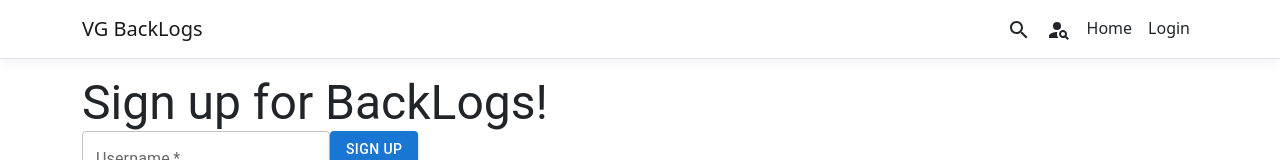
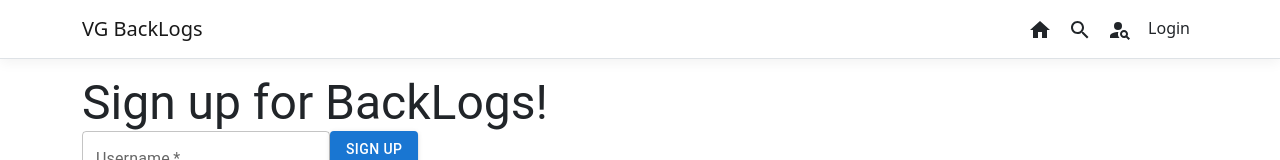
Before and after one commit to The-Appletuns/backlogs, a React (Create React App) app in the folder ClientApp/: page /signup in a window 1280 px wide. Shown: the top 160 px of the page. Built offline with nearby package versions, Linux system fonts and the light colour scheme.

Commit message:
added search routes

```diff
--- a/ClientApp/src/AppRoutes.js
+++ b/ClientApp/src/AppRoutes.js
@@ -1,5 +1,6 @@
 import { Home } from "./components/Home";
 import { LogIn } from "./components/LogIn";
+import { SearchGame } from "./components/SearchGame";
 import { SearchUser } from "./components/SearchUser";
 import { SignUp } from "./components/SignUp";
 import UserProfile from "./components/UserProfile";
@@ -18,6 +19,10 @@ const AppRoutes = [
     element: <UserProfile />
   },
   {
+    path: '/search-game',
+    element: <SearchGame />
+  },
+  {
     path: '/search-user',
     element: <SearchUser />
   },
--- a/ClientApp/src/components/NavMenu.js
+++ b/ClientApp/src/components/NavMenu.js
@@ -4,6 +4,7 @@ import { Link } from 'react-router-dom';
 import PersonIcon from '@mui/icons-material/Person'
 import SearchIcon from '@mui/icons-material/Search';
 import PersonSearchIcon from '@mui/icons-material/PersonSearch';
+import HomeIcon from '@mui/icons-material/Home';
 import './NavMenu.css';
 
 export class NavMenu extends Component {
@@ -51,14 +52,14 @@ export class NavMenu extends Component {
           <NavbarToggler onClick={this.toggleNavbar} className="mr-2" />
           <Collapse className="d-sm-inline-flex flex-sm-row-reverse" isOpen={!this.state.collapsed} navbar>
             <ul className="navbar-nav flex-grow">
-            <NavItem>
+              <NavItem>
+                <NavLink tag={Link} className="text-dark" to="/"><HomeIcon/></NavLink>
+              </NavItem>
+              <NavItem>
                 <NavLink tag={Link} className="text-dark" to="/search-game"><SearchIcon/></NavLink>
               </NavItem>
               <NavItem>
                 <NavLink tag={Link} className="text-dark" to="/search-user"><PersonSearchIcon/></NavLink>
-              </NavItem>
-              <NavItem>
-                <NavLink tag={Link} className="text-dark" to="/">Home</NavLink>
               </NavItem>
               {this.userLoggedIn()}
             </ul>
--- a/ClientApp/src/components/SearchUser.js
+++ b/ClientApp/src/components/SearchUser.js
@@ -1,8 +1,6 @@
 import React, { Component } from 'react';
 import SearchIcon from '@mui/icons-material/Search';
-import match from 'autosuggest-highlight/match';
-import parse from 'autosuggest-highlight/parse';
-import { Box, Button, TextField, Autocomplete, Grid, Typography, MenuItem, Select, InputLabel, FormControl, FormLabel, StepLabel, IconButton } from '@mui/material';
+import { Box, TextField, IconButton } from '@mui/material';
 
 export class SearchUser extends Component {
     static displayName = SearchUser.name;
@@ -34,8 +32,8 @@ export class SearchUser extends Component {
             // window.location.replace('/search-game');
             return;
         }
-        console.log(this.state.searchTerm);
-        const dbAccess = 'https://localhost:44414/api/user/' + this.state.searchTerm;
+        console.log(this.state.searchTerm.toLowerCase());
+        const dbAccess = 'https://localhost:44414/api/user/' + this.state.searchTerm.toLowerCase();
         // const authToken = 'Bearer ' + token;
 
         try {
@@ -58,6 +56,8 @@ export class SearchUser extends Component {
                 })
                 const profileLink = '/profile/' + data.id;
                 window.location.replace(profileLink);
+            } else if (response.statusText === "Not Found") {
+                window.alert("User Not Found");
             } else {
                 console.error("error fetching user data: ", response.statusText);
             }
--- a/ClientApp/src/components/SignUp.js
+++ b/ClientApp/src/components/SignUp.js
@@ -29,8 +29,8 @@ export class SignUp extends Component {
     signUpPressed = async () => {
         // When sign up button is pressed
 
-        const username = this.state.username;
-        const email = this.state.email;
+        const username = this.state.username.toLowerCase();
+        const email = this.state.email.toLowerCase();
         const firstName = this.state.firstName;
         const lastName = this.state.lastName;
         const password = this.state.password;
```
